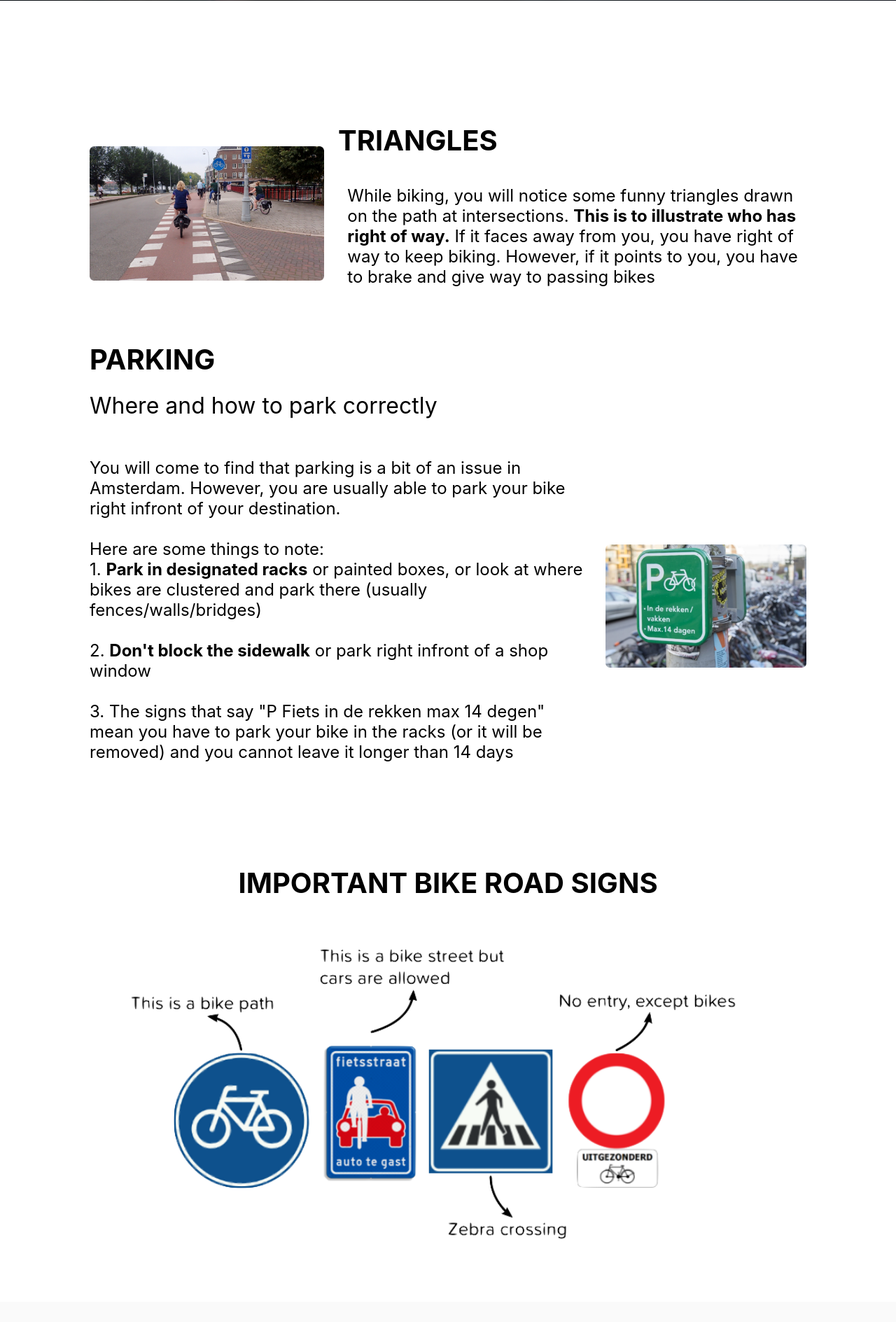
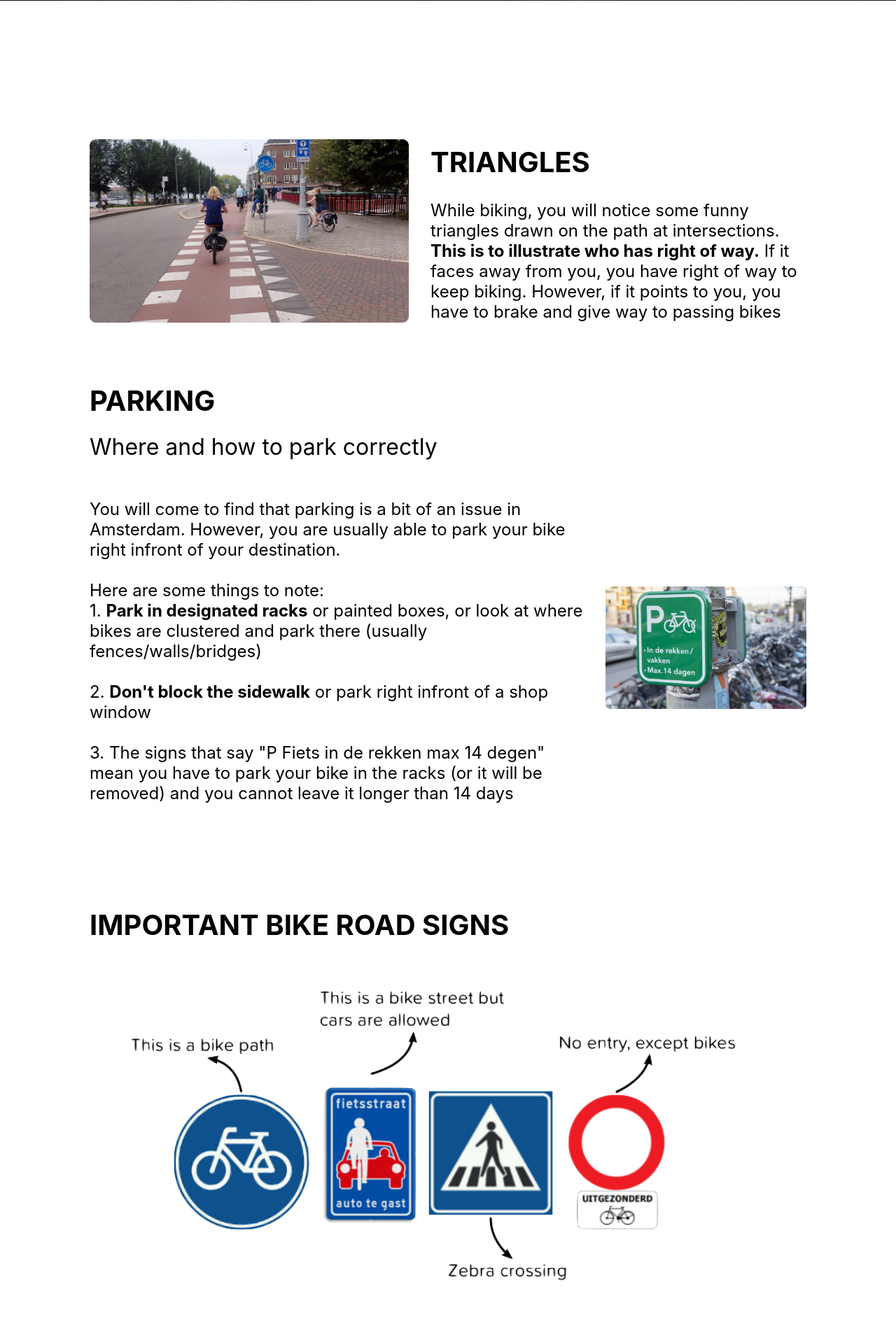
Before and after one commit to sabrina-liu/bikewithus, a Flask app: page /roadrules in a window 1280 px wide. Shown: the part 799-2688 px from the top of the page at 70% size. Run offline with Flask 3, Linux system fonts and the light colour scheme.

Commit message:
road rules triangles

```diff
--- a/static/style.css
+++ b/static/style.css
@@ -504,12 +504,6 @@ a:hover {
     width: auto;
     margin-right: 2%;
 }
-#homepage-text3 {
-    display: flex;
-    float: left;
-    width: auto;
-    margin-left: 2%;
-}
 #park-image {
     width: 75%;
 }
@@ -517,8 +511,15 @@ a:hover {
     left: 0;
     margin: auto;
 }
-#roadrule-title {
-    text-align: center;
+#roadrules-title {
+    margin-top: 3%;
+}
+#roadrules-text{
+    margin-top: 0;
+    margin-bottom: 0;
+    margin-block-start: 0;
+    margin-block-end: 0;
+    padding-top: 0;
 }
 .road-sign-image {
     width: 100%;
@@ -529,9 +530,9 @@ a:hover {
     width: 100%;
 }
 #sharkteeth-img {
-    width: 50%;
+    width: 85%;
     border-radius: 10px;
-    margin-right: 2%;
+    margin-right: 3%;
 }
 
 /* why bike styling */
--- a/templates/roadrules.html
+++ b/templates/roadrules.html
@@ -18,8 +18,8 @@
                     <div class="mainsub-image1" id="sharkteeth-img">
                         <img src="static/images/triangles.png" alt="sharkteeth-image">
                     </div>
-                    <div class="sub-body-title"> TRIANGLES<br>
-                    <div class="mainsub-text1" id="homepage-text3"><p>
+                    <div class="sub-body-title" id="roadrules-title"> TRIANGLES<br>
+                    <div class="mainsub-text1" id="roadrules-text"><p>
                         While biking, you will notice some funny triangles drawn on the path at intersections. <span style='font-weight: bold;'>This is to illustrate
                         who has right of way.</span> If it faces away from you, you have right of way to keep biking. However, if it points
                         to you, you have to brake and give way to passing bikes</p>
```
